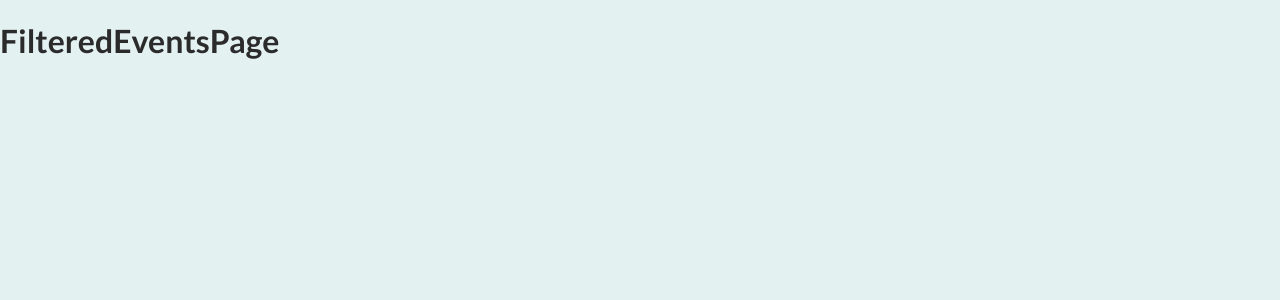
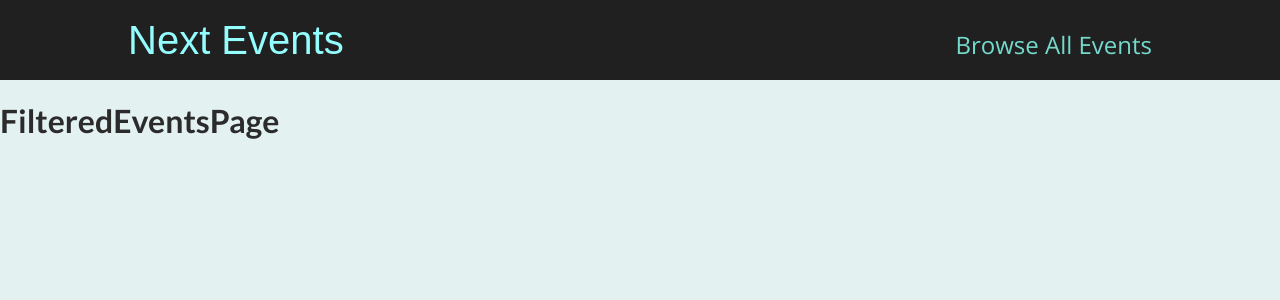
Before and after one commit to MichaelKampmann/nextjs-events-demo, a Next.js app: page /events in a window 1280 px wide. Shown: the top 300 px of the page. Built offline with nearby package versions, Linux system fonts and the light colour scheme.

Commit message:
80. Adding a General Layout Wrapper Component

```diff
--- /dev/null
+++ b/components/layout/Layout.js
@@ -0,0 +1,13 @@
+import { Fragment } from 'react';
+import MainHeader from './MainHeader';
+
+function Layout(props) {
+  return (
+    <Fragment>
+      <MainHeader />
+      <main>{props.children}</main>
+    </Fragment>
+  );
+}
+
+export default Layout;
--- /dev/null
+++ b/components/layout/MainHeader.js
@@ -0,0 +1,21 @@
+import Link from 'next/link';
+import classes from './MainHeader.module.css';
+
+function MainHeader() {
+  return (
+    <header className={classes.header}>
+      <div className={classes.logo}>
+        <Link href="/">Next Events</Link>
+      </div>
+      <nav className={classes.navigation}>
+        <ul>
+          <li>
+            <Link href="/events">Browse All Events</Link>
+          </li>
+        </ul>
+      </nav>
+    </header>
+  );
+}
+
+export default MainHeader;
--- /dev/null
+++ b/components/layout/MainHeader.module.css
@@ -0,0 +1,41 @@
+.header {
+  width: 100%;
+  display: flex;
+  justify-content: space-between;
+  align-items: baseline;
+  padding: 1rem 10%;
+  height: 5rem;
+  background-color: #202020;
+}
+
+.logo {
+  font-size: 1.5rem;
+  color: white;
+  font-family: 'Fira', sans-serif;
+  height: 100%;
+  display: flex;
+  justify-content: center;
+  align-items: center;
+  color: #94fdfd;
+}
+
+.logo a {
+  text-decoration: none;
+  color: #94fdfd;
+}
+
+.navigation a {
+  text-decoration: none;
+  color: #74dacc;
+  font-size: 1rem;
+}
+
+@media (min-width: 768px) {
+  .logo {
+    font-size: 2.5rem;
+  }
+
+  .navigation a {
+    font-size: 1.5rem;
+  }
+}
--- a/pages/_app.js
+++ b/pages/_app.js
@@ -1,7 +1,12 @@
-import '../styles/globals.css'
+import Layout from '../components/layout/Layout';
+import '../styles/globals.css';
 
 function MyApp({ Component, pageProps }) {
-  return <Component {...pageProps} />
+  return (
+    <Layout>
+      <Component {...pageProps} />
+    </Layout>
+  );
 }
 
-export default MyApp
+export default MyApp;
```
